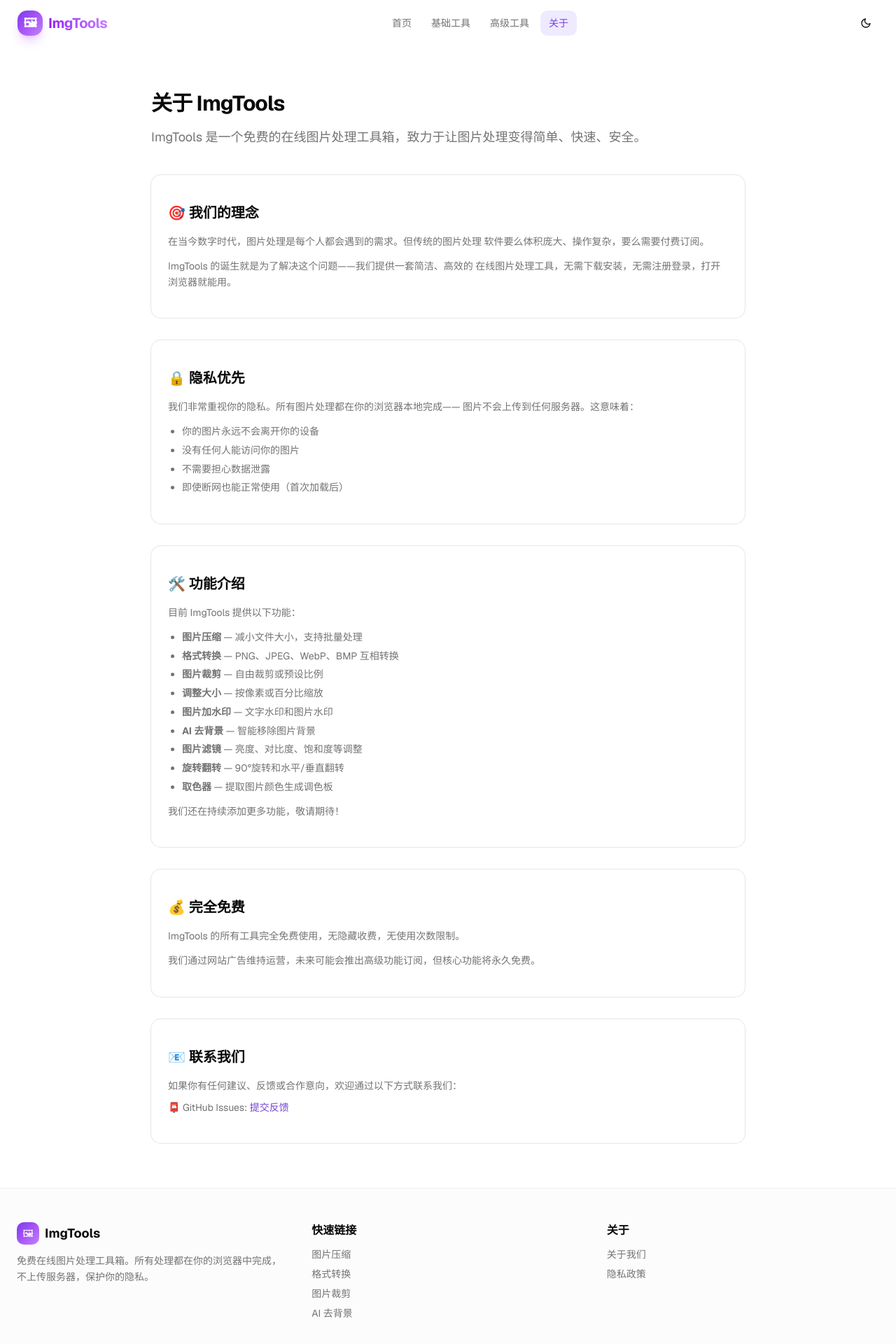
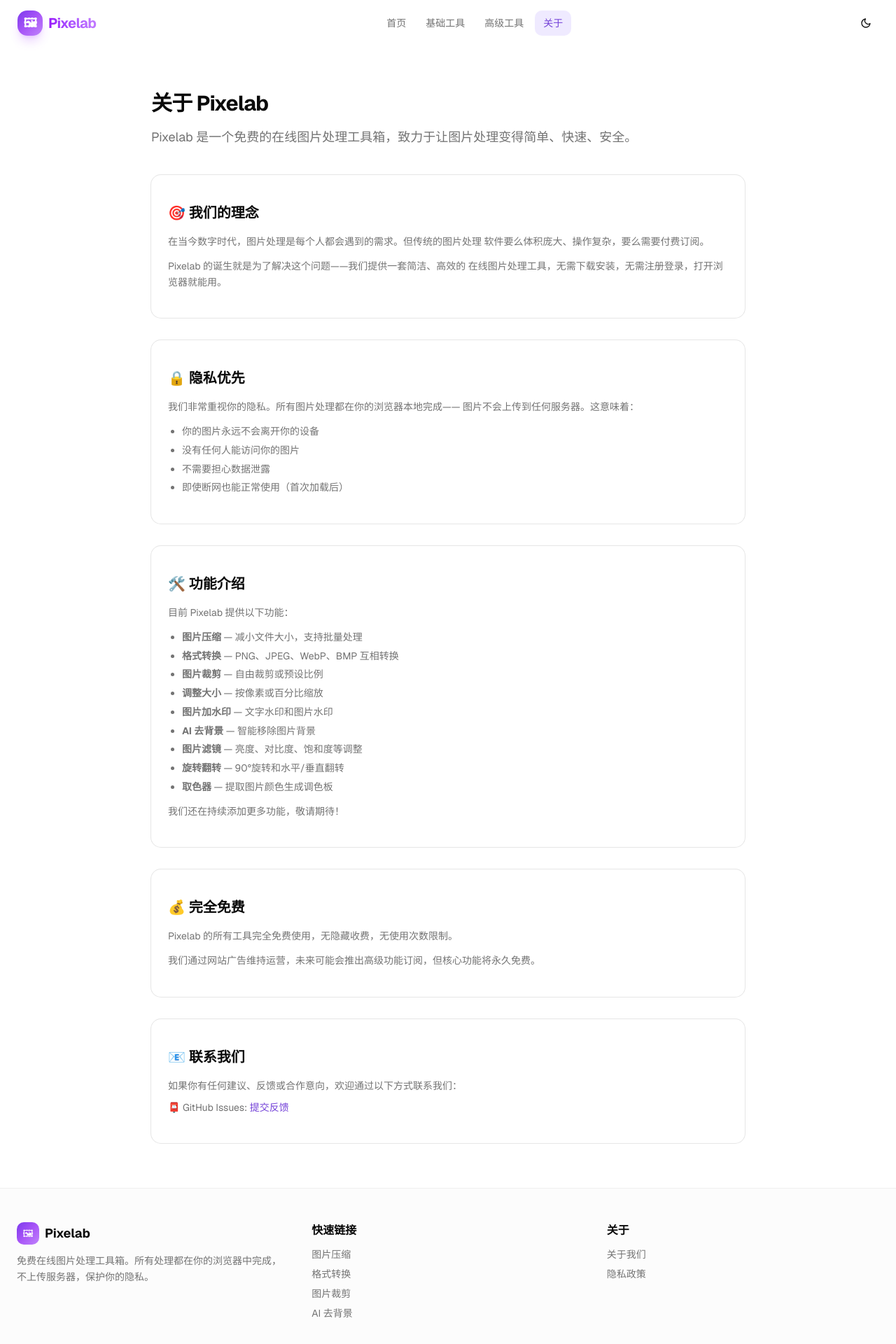
Before and after one commit to ming20040224-wq/imgtools, a Next.js app: page /about in a window 1280 px wide. Shown: the top 1920 px of the page at 70% size. Built offline with nearby package versions, Linux system fonts and the light colour scheme.

Commit message:
feat: 品牌更名为 Pixelab

```diff
--- a/app/about/page.tsx
+++ b/app/about/page.tsx
@@ -5,9 +5,9 @@
   return (
     <div className="mx-auto max-w-4xl px-4 sm:px-6 py-12 sm:py-16">
       <div className="mb-10">
-        <h1 className="text-3xl font-bold tracking-tight mb-4">关于 ImgTools</h1>
+        <h1 className="text-3xl font-bold tracking-tight mb-4">关于 Pixelab</h1>
         <p className="text-lg text-muted-foreground">
-          ImgTools 是一个免费的在线图片处理工具箱，致力于让图片处理变得简单、快速、安全。
+          Pixelab 是一个免费的在线图片处理工具箱，致力于让图片处理变得简单、快速、安全。
         </p>
       </div>
 
@@ -21,7 +21,7 @@
                 软件要么体积庞大、操作复杂，要么需要付费订阅。
               </p>
               <p>
-                ImgTools 的诞生就是为了解决这个问题——我们提供一套简洁、高效的
+                Pixelab 的诞生就是为了解决这个问题——我们提供一套简洁、高效的
                 在线图片处理工具，无需下载安装，无需注册登录，打开浏览器就能用。
               </p>
             </div>
@@ -50,7 +50,7 @@
           <CardContent className="p-6 space-y-4">
             <h2 className="text-xl font-semibold">🛠️ 功能介绍</h2>
             <div className="space-y-3 text-muted-foreground leading-relaxed">
-              <p>目前 ImgTools 提供以下功能：</p>
+              <p>目前 Pixelab 提供以下功能：</p>
               <ul className="list-disc pl-5 space-y-1">
                 <li><strong>图片压缩</strong> — 减小文件大小，支持批量处理</li>
                 <li><strong>格式转换</strong> — PNG、JPEG、WebP、BMP 互相转换</li>
@@ -72,7 +72,7 @@
             <h2 className="text-xl font-semibold">💰 完全免费</h2>
             <div className="space-y-3 text-muted-foreground leading-relaxed">
               <p>
-                ImgTools 的所有工具完全免费使用，无隐藏收费，无使用次数限制。
+                Pixelab 的所有工具完全免费使用，无隐藏收费，无使用次数限制。
               </p>
               <p>
                 我们通过网站广告维持运营，未来可能会推出高级功能订阅，但核心功能将永久免费。
--- a/app/layout.tsx
+++ b/app/layout.tsx
@@ -20,8 +20,8 @@
 
 export const metadata: Metadata = {
   title: {
-    default: "ImgTools - 免费在线图片处理工具箱",
-    template: "%s | ImgTools",
+    default: "Pixelab - 免费在线图片处理工具箱",
+    template: "%s | Pixelab",
   },
   description:
     "免费的在线图片处理工具箱，支持图片压缩、格式转换、裁剪、调整大小、加水印、AI去背景等。无需上传服务器，保护隐私安全。",
@@ -37,20 +37,20 @@
     "compress",
     "convert",
   ],
-  authors: [{ name: "ImgTools" }],
-  creator: "ImgTools",
+  authors: [{ name: "Pixelab" }],
+  creator: "Pixelab",
   robots: { index: true, follow: true },
   openGraph: {
     type: "website",
     locale: "zh_CN",
     url: "https://z24.homes",
-    siteName: "ImgTools",
-    title: "ImgTools - 免费在线图片处理工具箱",
+    siteName: "Pixelab",
+    title: "Pixelab - 免费在线图片处理工具箱",
     description: "免费在线图片处理，无需上传服务器，保护你的隐私。",
   },
   twitter: {
     card: "summary_large_image",
-    title: "ImgTools - 免费在线图片处理工具箱",
+    title: "Pixelab - 免费在线图片处理工具箱",
     description: "免费在线图片处理，无需上传服务器，保护你的隐私。",
   },
 }
--- a/app/page.tsx
+++ b/app/page.tsx
@@ -142,7 +142,7 @@
         <div className="mx-auto max-w-7xl px-4 sm:px-6">
           <div className="text-center mb-12">
             <h2 className="text-2xl sm:text-3xl font-bold tracking-tight">
-              为什么选择 ImgTools？
+              为什么选择 Pixelab？
             </h2>
           </div>
           <div className="grid grid-cols-1 sm:grid-cols-2 lg:grid-cols-4 gap-6">
--- a/app/privacy/page.tsx
+++ b/app/privacy/page.tsx
@@ -16,7 +16,7 @@
             <h2 className="text-xl font-semibold">1. 图片隐私</h2>
             <div className="text-muted-foreground leading-relaxed space-y-3">
               <p>
-                <strong>你的图片不会上传到任何服务器。</strong> ImgTools 的所有
+                <strong>你的图片不会上传到任何服务器。</strong> Pixelab 的所有
                 图片处理功能都在你的浏览器本地完成，使用 HTML5 Canvas API 和 WebAssembly
                 技术。
               </p>
--- a/components/Footer.tsx
+++ b/components/Footer.tsx
@@ -11,7 +11,7 @@
               <span className="flex items-center justify-center w-8 h-8 rounded-lg bg-gradient-brand text-white text-sm">
                 🖼
               </span>
-              <span className="font-bold text-lg">ImgTools</span>
+              <span className="font-bold text-lg">Pixelab</span>
             </div>
             <p className="text-sm text-muted-foreground leading-relaxed">
               免费在线图片处理工具箱。所有处理都在你的浏览器中完成，不上传服务器，保护你的隐私。
@@ -64,7 +64,7 @@
         </div>
 
         <div className="mt-10 pt-6 border-t border-border/50 text-center text-sm text-muted-foreground">
-          <p>© {new Date().getFullYear()} ImgTools. All rights reserved. 图片处理在浏览器本地完成，保护你的隐私。</p>
+          <p>© {new Date().getFullYear()} Pixelab. All rights reserved. 图片处理在浏览器本地完成，保护你的隐私。</p>
         </div>
       </div>
     </footer>
--- a/components/Header.tsx
+++ b/components/Header.tsx
@@ -36,7 +36,7 @@
             🖼
           </span>
           <span className="hidden sm:inline bg-gradient-to-r from-purple-600 to-purple-400 bg-clip-text text-transparent dark:from-purple-400 dark:to-purple-300">
-            ImgTools
+            Pixelab
           </span>
         </Link>
 
```
